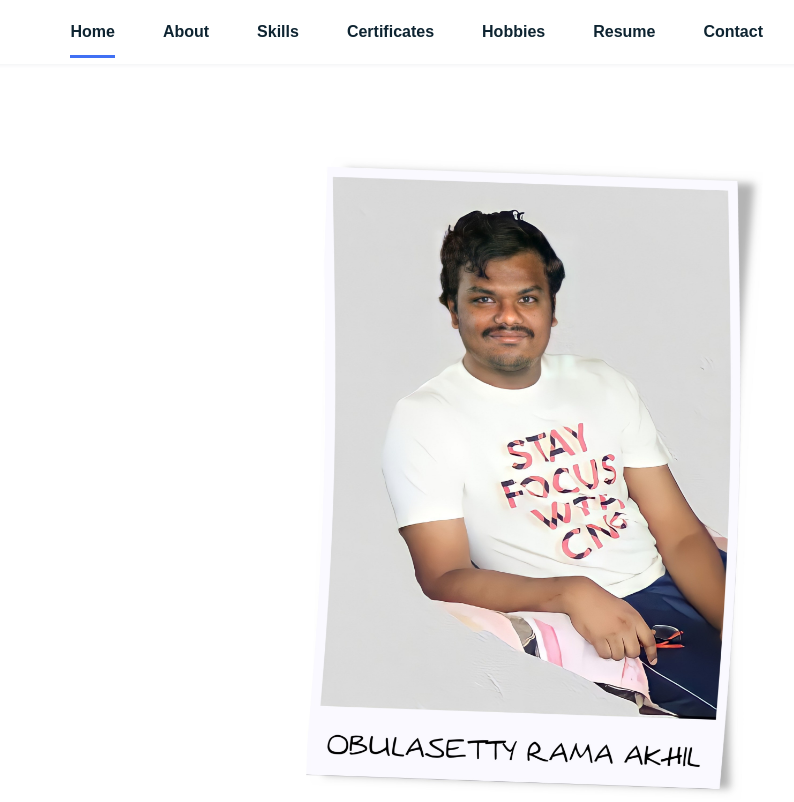
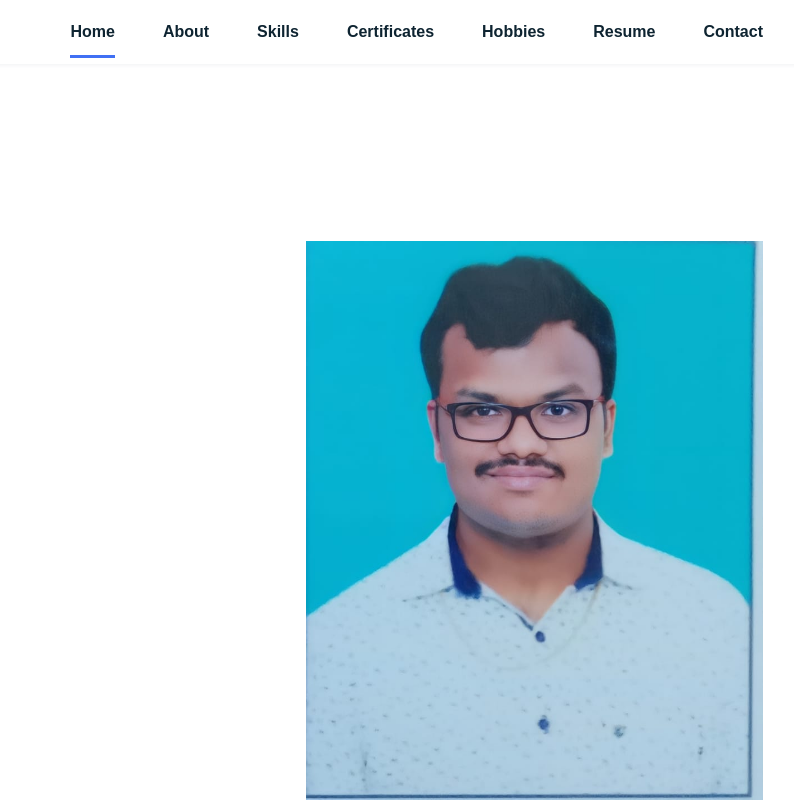
Before and after one commit to Obulasettyramaakhil/PersonalPortFolio, a plain HTML site: page index.html in a window 1280 px wide. Shown: the top 802 px of the page, 389-1183 px from the left. Drawn offline with nearby package versions, Linux system fonts and the light colour scheme.

Commit message:
Update index.html

```diff
--- a/index.html
+++ b/index.html
@@ -54,7 +54,7 @@
                 </div>
 
                 <div class="home__img">
-                    <img src="Home.jpg" alt="">
+                    <img src="Obulasetty Rama Akhil Photo.jpeg" alt="">
                 </div>
             </section>
 
```
